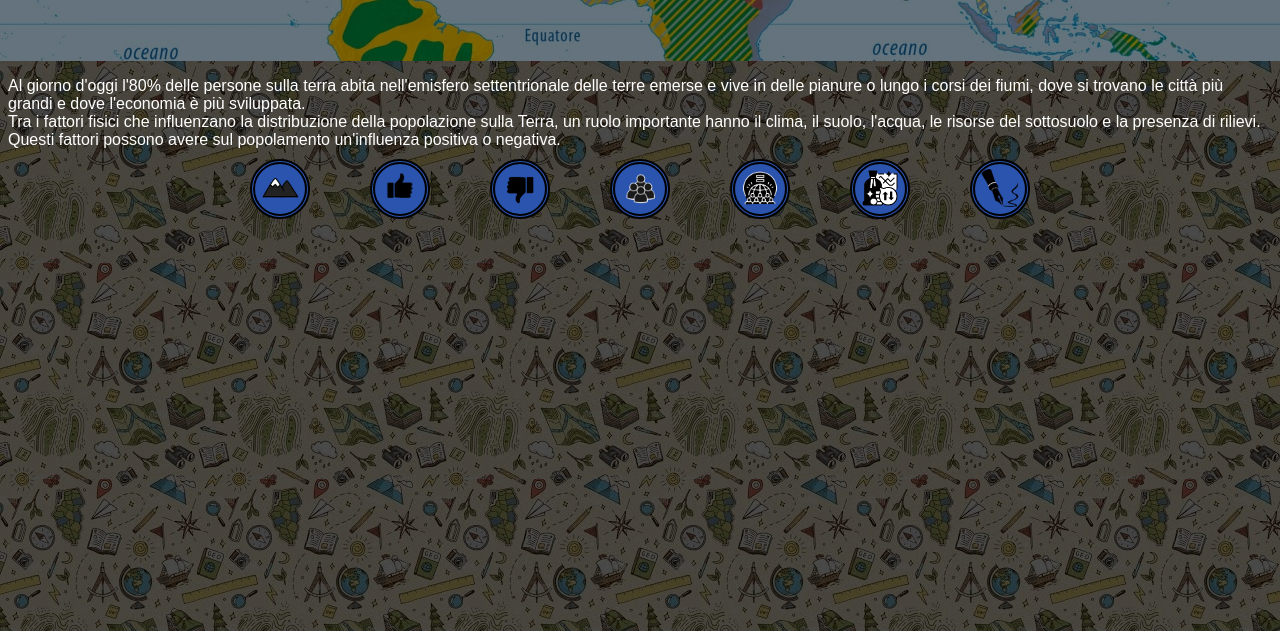
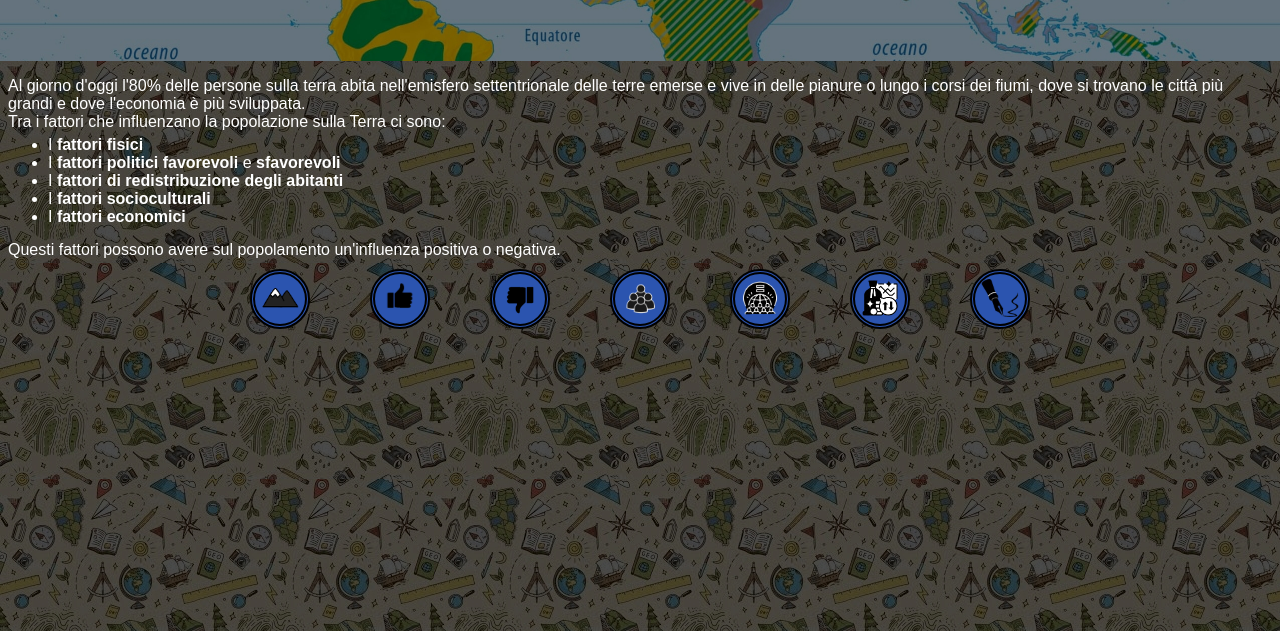
Before and after one commit to 1AA-Lavoro-Geo-Gruppo-2/-1aa-lavoro-geo-gruppo-2.github.io, a plain HTML site: page index.html in a window 1280 px wide. Shown: the part 169-800 px from the top of the page. Drawn offline with nearby package versions, Linux system fonts and the light colour scheme; a web font is replaced by a local one.

Commit message:
Update index.html

```diff
--- a/index.html
+++ b/index.html
@@ -56,6 +56,12 @@
       padding-top: 10px;
       color: #fff;
       font-family: 'Alexandria', sans-serif;
+    }
+
+    ul {
+      margin-top: 5px;
+      margin-bottom: 15px;
+      padding-bottom: 0px;
     }
 
     .sito-mobile>div>.bottone {
@@ -148,7 +154,15 @@
     <p class="titolo">I FATTORI DEL POPOLAMENTO</p>
 
     <div class="introduzione">
-      Al giorno d'oggi l'80% delle persone sulla terra abita nell'emisfero settentrionale delle terre emerse e vive in delle pianure o lungo i corsi dei fiumi, dove si trovano le città più grandi e dove l'economia è più sviluppata.<br />Tra i fattori fisici che influenzano la distribuzione della popolazione sulla Terra, un ruolo importante hanno il clima, il suolo, l'acqua, le risorse del sottosuolo e la presenza di rilievi.<br />Questi fattori possono avere sul popolamento un'influenza positiva o negativa.
+      Al giorno d'oggi l'80% delle persone sulla terra abita nell'emisfero settentrionale delle terre emerse e vive in delle pianure o lungo i corsi dei fiumi, dove si trovano le città più grandi e dove l'economia è più sviluppata.<br />Tra i fattori che influenzano la popolazione sulla Terra ci sono:
+      <ul>
+        <li>I <b>fattori fisici</b></li>
+        <li>I <b>fattori politici favorevoli</b> e <b>sfavorevoli</b></li>
+        <li>I <b>fattori di redistribuzione degli abitanti</b></li>
+        <li>I <b>fattori socioculturali</b></li>
+        <li>I <b>fattori economici</b></li>
+      </ul>
+      Questi fattori possono avere sul popolamento un'influenza positiva o negativa.
     </div>
     <div class="bottoni">
       <button class="bottone" onclick="window.location.href='/fattori/fisici'">
@@ -192,7 +206,15 @@
     <p class="titolo">I FATTORI DEL POPOLAMENTO</p>
 
     <div class="introduzione">
-      Al giorno d'oggi l'80% delle persone sulla terra abita nell'emisfero settentrionale delle terre emerse e vive in delle pianure o lungo i corsi dei fiumi, dove si trovano le città più grandi e dove l'economia è più sviluppata.<br />Tra i fattori fisici che influenzano la distribuzione della popolazione sulla Terra, un ruolo importante hanno il clima, il suolo, l'acqua, le risorse del sottosuolo e la presenza di rilievi.<br />Questi fattori possono avere sul popolamento un'influenza positiva o negativa.
+      Al giorno d'oggi l'80% delle persone sulla terra abita nell'emisfero settentrionale delle terre emerse e vive in delle pianure o lungo i corsi dei fiumi, dove si trovano le città più grandi e dove l'economia è più sviluppata.<br />Tra i fattori che influenzano la popolazione sulla Terra ci sono:
+      <ul>
+        <li>I <b>fattori fisici</b></li>
+        <li>I <b>fattori politici favorevoli</b> e <b>sfavorevoli</b></li>
+        <li>I <b>fattori di redistribuzione degli abitanti</b></li>
+        <li>I <b>fattori socioculturali</b></li>
+        <li>I <b>fattori economici</b></li>
+      </ul>
+      Questi fattori possono avere sul popolamento un'influenza positiva o negativa.
     </div>
     <div class="bottoni">
       <button class="bottone" onclick="window.location.href='/fattori/fisici'">
```
